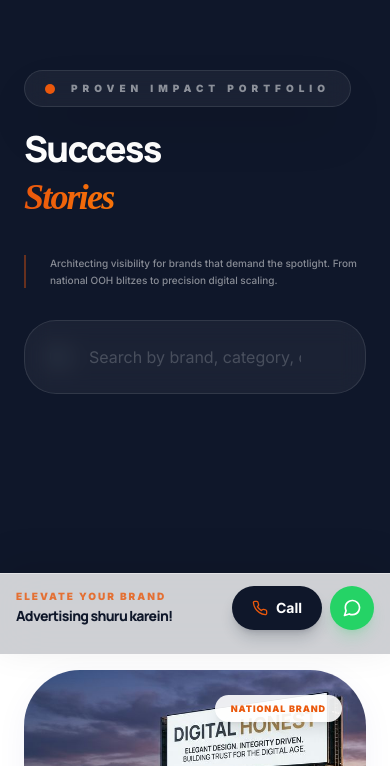
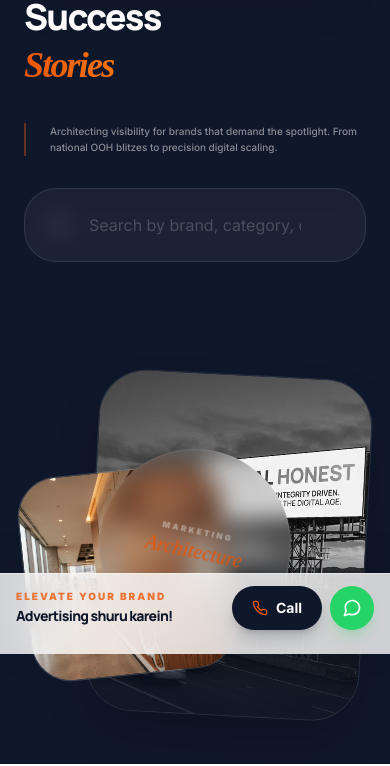
Before and after one commit to ARMAANSIDDIQUI/digitalhonest, a React (Vite) app in the folder client/: page /portfolio in a window 390 px wide. Shown: the part 190-956 px from the top of the page. Built offline with nearby package versions, Linux system fonts and the light colour scheme; no server answers; a web font is replaced by a local one.

Commit message:
mobile responsive

```diff
--- a/client/src/pages/About.jsx
+++ b/client/src/pages/About.jsx
@@ -12,14 +12,14 @@ export default function About() {
       </Helmet>
 
       {/* Hero Section - High-Fidelity Architectural Monolith */}
-      <section className="relative min-h-[90vh] lg:min-h-[95vh] w-full flex items-center py-12 lg:py-24 overflow-hidden bg-brand-primary">
+      <section className="relative min-h-[90vh] lg:min-h-[95vh] w-full flex items-center pt-32 pb-12 lg:py-24 overflow-hidden bg-brand-primary">
         {/* Background Depth */}
         <div className="absolute top-0 left-0 w-full h-full -z-10 overflow-hidden">
            <div className="absolute top-0 right-0 w-[800px] h-[800px] bg-brand-secondary/10 rounded-full blur-[140px] translate-x-1/2 -translate-y-1/2 animate-pulse"></div>
            <div className="absolute bottom-0 left-0 w-[600px] h-[600px] bg-brand-secondary/5 rounded-full blur-[120px] -translate-x-1/3 translate-y-1/3"></div>
         </div>
 
-        <div className="section-padding relative z-10 grid grid-cols-1 lg:grid-cols-12 gap-12 lg:gap-20 items-center">
+        <div className="section-padding relative z-10 grid grid-cols-1 lg:grid-cols-12 gap-8 lg:gap-20 items-center">
           {/* Left Content Column */}
           <motion.div
             className="lg:col-span-7"
--- a/client/src/pages/Home.jsx
+++ b/client/src/pages/Home.jsx
@@ -51,12 +51,12 @@ export default function Home() {
       </Helmet>
 
       {/* Hero Section - High-Fidelity Architectural Monolith */}
-      <section className="relative min-h-[90vh] lg:min-h-[95vh] w-full flex items-center py-12 lg:py-24 overflow-visible bg-brand-primary tracking-normal">
+      <section className="relative min-h-[90vh] lg:min-h-[95vh] w-full flex items-center pt-32 pb-12 lg:py-24 overflow-visible bg-brand-primary tracking-normal">
         {/* Background Depth Layers */}
         <div className="absolute top-0 right-0 w-[1000px] h-[1000px] bg-brand-secondary/10 rounded-full blur-[160px] -z-10 translate-x-1/2 -translate-y-1/2 animate-pulse"></div>
         <div className="absolute bottom-0 left-0 w-[800px] h-[800px] bg-brand-secondary/5 rounded-full blur-[140px] -z-10 -translate-x-1/2 translate-y-1/2"></div>
 
-        <div className="section-padding grid grid-cols-1 lg:grid-cols-12 gap-12 items-center relative z-10">
+        <div className="section-padding grid grid-cols-1 lg:grid-cols-12 gap-8 lg:gap-24 items-center relative z-10">
           {/* Left Content Column */}
           <motion.div
             className="lg:col-span-7"
--- a/client/src/pages/Portfolio.jsx
+++ b/client/src/pages/Portfolio.jsx
@@ -20,13 +20,14 @@ export default function Portfolio() {
       <Helmet><title>Portfolio | Our Best Campaigns | Digital Honest</title></Helmet>
 
       {/* Hero Section - High-Fidelity Architectural Monolith */}
-      <section className="relative min-h-screen w-full flex items-center py-24 overflow-hidden bg-brand-primary">
+      {/* Hero Section - High-Fidelity Architectural Monolith */}
+      <section className="relative min-h-[90vh] lg:min-h-[95vh] w-full flex items-center pt-32 pb-12 lg:py-24 overflow-hidden bg-brand-primary">
         {/* Background Depth & Animated Accents */}
         <div className="absolute top-0 right-0 w-[800px] h-[800px] bg-brand-secondary/10 rounded-full blur-[140px] -z-10 translate-x-1/2 -translate-y-1/2"></div>
         <div className="absolute bottom-0 left-0 w-[600px] h-[600px] bg-white/5 rounded-full blur-[120px] -z-10 -translate-x-1/2 translate-y-1/2"></div>
 
         <div className="section-padding relative z-10 w-full">
-          <div className="grid lg:grid-cols-12 gap-16 items-center">
+          <div className="grid lg:grid-cols-12 gap-12 lg:gap-16 items-center">
             {/* Left Content Column */}
             <motion.div
               className="lg:col-span-7"
@@ -61,9 +62,8 @@ export default function Portfolio() {
               </div>
             </motion.div>
 
-            {/* Right Media Column - Editorial Layered Grid */}
             <motion.div
-              className="lg:col-span-5 relative hidden lg:block"
+              className="lg:col-span-5 relative mt-16 lg:mt-0"
               initial={{ opacity: 0, scale: 0.9, rotate: 5 }}
               animate={{ opacity: 1, scale: 1, rotate: 0 }}
               transition={{ duration: 1.5, delay: 0.2, ease: [0.16, 1, 0.3, 1] }}
```
